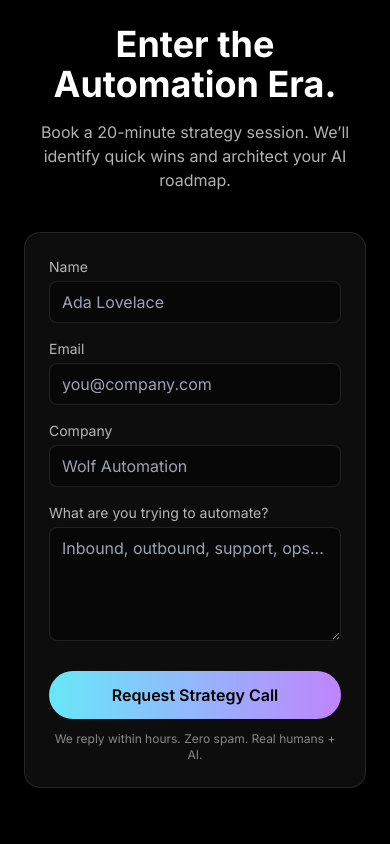
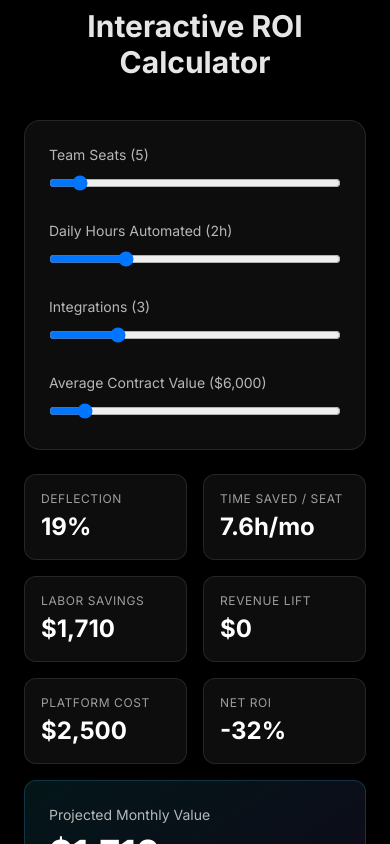
Before and after one commit to sarigama-yerra/frontend-repo_b7cgq09d_cse0ak, a React (Vite) app: page / in a window 390 px wide. Shown: the part 7480-8324 px from the top of the page. Built offline with nearby package versions, Linux system fonts and the light colour scheme; a web font is replaced by a local one.

Commit message:
Update project prj_b7cgq09d - 2025-11-17T04:15:21.505Z

```diff
--- a/src/App.jsx
+++ b/src/App.jsx
@@ -7,6 +7,7 @@ import CaseStudies from './components/CaseStudies'
 import Timeline from './components/Timeline'
 import TechStack from './components/TechStack'
 import Pricing from './components/Pricing'
+import ROI from './components/ROI'
 import CTA from './components/CTA'
 
 // Lazy-load heavy layers so they don't block initial paint and are easy to skip in safe mode
@@ -62,6 +63,7 @@ function App() {
           )}
           <TechStack />
           <Pricing />
+          <ROI />
           <CTA />
         </main>
 
--- /dev/null
+++ b/src/components/ROI.jsx
@@ -0,0 +1,104 @@
+import { useMemo, useState } from 'react'
+import { motion } from 'framer-motion'
+
+export default function ROI() {
+  const [seats, setSeats] = useState(5)
+  const [hours, setHours] = useState(2)
+  const [integrations, setIntegrations] = useState(3)
+  const [acv, setAcv] = useState(6000)
+
+  const results = useMemo(() => {
+    // Simple illustrative model
+    const hourlyCost = 45 // blended cost per human hour
+    const deflection = Math.min(0.8, 0.05 * integrations + 0.02 * hours) // 0-80%
+    const timeSavedPerSeat = hours * 20 * deflection // hours saved per seat per month
+    const laborSavings = seats * timeSavedPerSeat * hourlyCost
+
+    const uplift = 0.02 * hours + 0.03 * Math.max(integrations - 2, 0) // sales uplift factor
+    const extraDeals = Math.max(0, Math.round(seats * uplift))
+    const revenueLift = extraDeals * acv / 12 // monthlyized
+
+    const platformCost = 2500 + Math.max(0, seats - 5) * 150 + Math.max(0, integrations - 3) * 200
+    const totalValue = laborSavings + revenueLift
+    const roi = platformCost ? ((totalValue - platformCost) / platformCost) : 0
+
+    return {
+      deflection,
+      timeSavedPerSeat,
+      laborSavings,
+      revenueLift,
+      platformCost,
+      totalValue,
+      roi
+    }
+  }, [seats, hours, integrations, acv])
+
+  const Stat = ({ label, value, prefix = '', suffix = '' }) => (
+    <div className="rounded-xl border border-white/10 bg-white/5 backdrop-blur-xl p-4">
+      <div className="text-xs uppercase tracking-wider text-white/60">{label}</div>
+      <div className="mt-1 text-2xl font-bold text-white">{prefix}{value}{suffix}</div>
+    </div>
+  )
+
+  return (
+    <section id="roi" className="relative py-24">
+      <div className="mx-auto max-w-6xl px-6">
+        <motion.h2
+          className="text-center text-3xl sm:text-5xl font-bold text-white/90"
+          initial={{ opacity: 0, y: 20 }}
+          whileInView={{ opacity: 1, y: 0 }}
+          viewport={{ once: true, amount: 0.5 }}
+          transition={{ duration: 0.8 }}
+        >
+          Interactive ROI Calculator
+        </motion.h2>
+
+        <div className="mt-10 grid grid-cols-1 lg:grid-cols-2 gap-6">
+          <div className="rounded-2xl border border-white/10 bg-white/5 backdrop-blur-xl p-6">
+            <div className="space-y-6">
+              <Field label={`Team Seats (${seats})`}>
+                <input type="range" min={1} max={50} value={seats} onChange={(e) => setSeats(parseInt(e.target.value))} className="w-full" />
+              </Field>
+              <Field label={`Daily Hours Automated (${hours}h)`}>
+                <input type="range" min={0} max={8} step={0.5} value={hours} onChange={(e) => setHours(parseFloat(e.target.value))} className="w-full" />
+              </Field>
+              <Field label={`Integrations (${integrations})`}>
+                <input type="range" min={1} max={10} value={integrations} onChange={(e) => setIntegrations(parseInt(e.target.value))} className="w-full" />
+              </Field>
+              <Field label={`Average Contract Value ($${acv.toLocaleString()})`}>
+                <input type="range" min={1000} max={50000} step={500} value={acv} onChange={(e) => setAcv(parseInt(e.target.value))} className="w-full" />
+              </Field>
+            </div>
+          </div>
+
+          <div className="grid grid-cols-2 gap-4">
+            <Stat label="Deflection" value={(results.deflection * 100).toFixed(0)} suffix="%" />
+            <Stat label="Time Saved / Seat" value={results.timeSavedPerSeat.toFixed(1)} suffix="h/mo" />
+            <Stat label="Labor Savings" value={results.laborSavings.toLocaleString()} prefix="$" />
+            <Stat label="Revenue Lift" value={Math.round(results.revenueLift).toLocaleString()} prefix="$" />
+            <Stat label="Platform Cost" value={Math.round(results.platformCost).toLocaleString()} prefix="$" />
+            <Stat label="Net ROI" value={(results.roi * 100).toFixed(0)} suffix="%" />
+
+            <div className="col-span-2 rounded-xl border border-cyan-400/20 bg-gradient-to-br from-cyan-400/10 to-purple-500/10 p-6">
+              <div className="text-white/70 text-sm">Projected Monthly Value</div>
+              <div className="mt-2 text-4xl font-extrabold">${Math.round(results.totalValue).toLocaleString()}</div>
+              <p className="mt-2 text-white/60 text-sm">Estimate only. We tailor the model to your funnel during strategy.</p>
+              <a href="#contact" className="magnetic mt-4 inline-flex rounded-full bg-gradient-to-r from-cyan-300 to-purple-400 text-black font-semibold px-5 py-2" data-magnet-strength="14">Get Custom Plan</a>
+            </div>
+          </div>
+        </div>
+      </div>
+    </section>
+  )
+}
+
+function Field({ label, children }) {
+  return (
+    <label className="block">
+      <div className="text-sm text-white/70 mb-2">{label}</div>
+      <div className="relative">
+        {children}
+      </div>
+    </label>
+  )
+}
```
Also changed, not shown: 1 other file (tests, documents, lock files or other folders).
